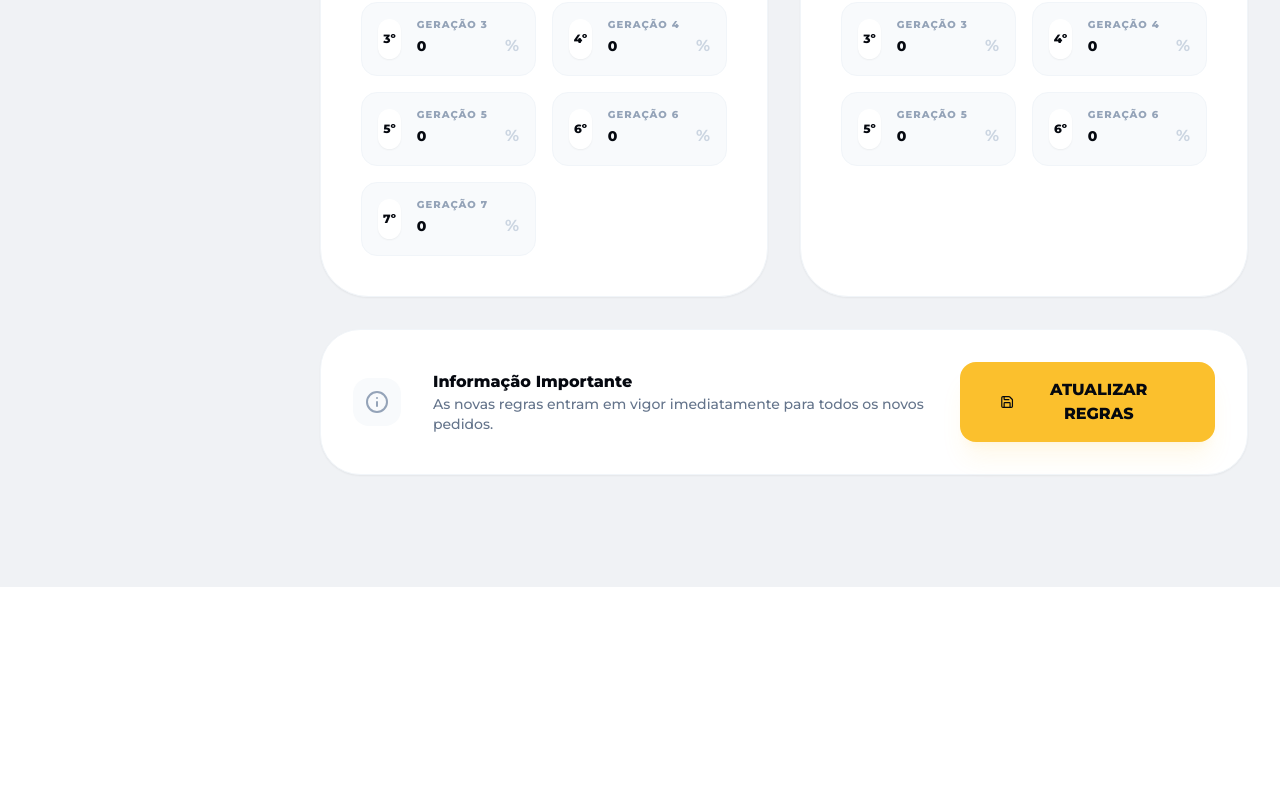
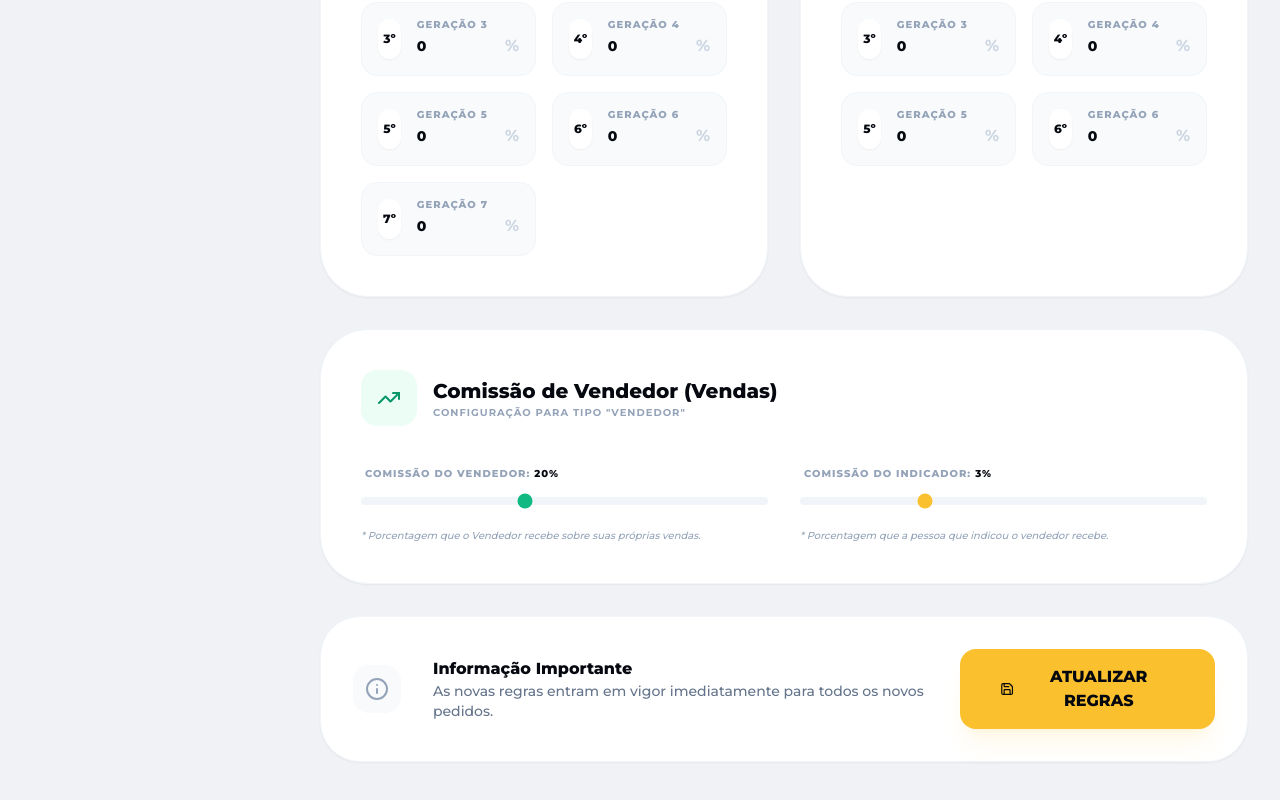
Before and after one commit to p4dmidia/classea, a React (Vite) app: page /admin/commissions in a window 1280 px wide. Shown: the part 713-1513 px from the top of the page. Before the commit the page ends 1300 px from the top, so only its background shows below. Built offline with nearby package versions, Linux system fonts and the light colour scheme; no server answers; the database is empty.

Commit message:
Versão v6 - supabase

```diff
--- a/components/AuthContext.tsx
+++ b/components/AuthContext.tsx
@@ -5,6 +5,7 @@ import { User, Session } from '@supabase/supabase-js';
 interface AuthContextType {
     user: User | null;
     session: Session | null;
+    profile: any | null;
     loading: boolean;
     signOut: () => Promise<void>;
     resetPassword: (email: string) => Promise<{ error: any }>;
@@ -16,21 +17,51 @@ const AuthContext = createContext<AuthContextType | undefined>(undefined);
 export const AuthProvider: React.FC<{ children: React.ReactNode }> = ({ children }) => {
     const [user, setUser] = useState<User | null>(null);
     const [session, setSession] = useState<Session | null>(null);
+    const [profile, setProfile] = useState<any | null>(null);
     const [loading, setLoading] = useState(true);
+
+    const fetchProfile = async (userId: string) => {
+        try {
+            const { data, error } = await supabase
+                .from('user_profiles')
+                .select('*')
+                .eq('id', userId)
+                .single();
+
+            if (error) {
+                console.error('Error fetching profile:', error);
+                return;
+            }
+            setProfile(data);
+        } catch (err) {
+            console.error('Unexpected error fetching profile:', err);
+        }
+    };
 
     useEffect(() => {
         // Check active sessions and sets the user
         supabase.auth.getSession().then(({ data: { session } }) => {
             setSession(session);
-            setUser(session?.user ?? null);
-            setLoading(false);
+            const currentUser = session?.user ?? null;
+            setUser(currentUser);
+            if (currentUser) {
+                fetchProfile(currentUser.id);
+            } else {
+                setLoading(false);
+            }
         });
 
         // Listen for changes on auth state (logged in, signed out, etc.)
         const { data: { subscription } } = supabase.auth.onAuthStateChange((_event, session) => {
             setSession(session);
-            setUser(session?.user ?? null);
-            setLoading(false);
+            const currentUser = session?.user ?? null;
+            setUser(currentUser);
+            if (currentUser) {
+                fetchProfile(currentUser.id).finally(() => setLoading(false));
+            } else {
+                setProfile(null);
+                setLoading(false);
+            }
         });
 
         return () => subscription.unsubscribe();
@@ -57,6 +88,7 @@ export const AuthProvider: React.FC<{ children: React.ReactNode }> = ({ children
     const value = {
         user,
         session,
+        profile,
         loading,
         signOut,
         resetPassword,
--- a/pages/AdminCommissions.tsx
+++ b/pages/AdminCommissions.tsx
@@ -42,6 +42,10 @@ const AdminCommissions: React.FC = () => {
         { level: 7, value: 0 },
     ]);
 
+    // Vendas State (Vendedor)
+    const [salesSellerValue, setSalesSellerValue] = useState(20);
+    const [salesReferrerValue, setSalesReferrerValue] = useState(3);
+
     // Colchões State
     const [mattressType, setMattressType] = useState<'percent' | 'money'>('percent');
     const [mattressGens, setMattressGens] = useState(6);
@@ -73,6 +77,7 @@ const AdminCommissions: React.FC = () => {
             if (data && data.length > 0) {
                 const geral = data.find(c => c.key === 'geral');
                 const mattress = data.find(c => c.key === 'mattress');
+                const sales = data.find(c => c.key === 'sales');
 
                 if (geral) {
                     setGeralType(geral.type);
@@ -84,6 +89,13 @@ const AdminCommissions: React.FC = () => {
                     setMattressType(mattress.type);
                     setMattressGens(mattress.active_generations);
                     setMattressLevels(mattress.levels);
+                }
+
+                if (sales) {
+                    const seller = sales.levels.find((l: any) => l.level === 0);
+                    const referrer = sales.levels.find((l: any) => l.level === 1);
+                    if (seller) setSalesSellerValue(seller.value);
+                    if (referrer) setSalesReferrerValue(referrer.value);
                 }
             }
         } catch (error) {
@@ -110,6 +122,16 @@ const AdminCommissions: React.FC = () => {
                     type: mattressType,
                     active_generations: mattressGens,
                     levels: mattressLevels,
+                    updated_at: new Date().toISOString()
+                },
+                {
+                    key: 'sales',
+                    type: 'percent',
+                    active_generations: 1,
+                    levels: [
+                        { level: 0, value: salesSellerValue }, // 0 = Vendedor
+                        { level: 1, value: salesReferrerValue } // 1 = Indicador
+                    ],
                     updated_at: new Date().toISOString()
                 }
             ];
@@ -330,6 +352,48 @@ const AdminCommissions: React.FC = () => {
                     </div>
                 </div>
 
+                <div className="bg-white rounded-[2rem] md:rounded-[3rem] border border-slate-100 shadow-sm p-6 md:p-10">
+                    <div className="flex flex-col sm:flex-row items-start sm:items-center justify-between gap-6 mb-10">
+                        <div className="flex items-center gap-4">
+                            <div className="p-3 md:p-4 bg-emerald-50 rounded-xl md:rounded-2xl text-emerald-600">
+                                <TrendingUp className="w-5 h-5 md:w-6 md:h-6" />
+                            </div>
+                            <div>
+                                <h3 className="text-lg md:text-xl font-black text-[#05080F]">Comissão de Vendedor (Vendas)</h3>
+                                <p className="text-[10px] font-bold text-slate-400 uppercase tracking-widest">Configuração para tipo "Vendedor"</p>
+                            </div>
+                        </div>
+                    </div>
+
+                    <div className="grid grid-cols-1 sm:grid-cols-2 gap-8">
+                        <div className="space-y-4">
+                            <div className="flex justify-between items-center px-1">
+                                <label className="text-[10px] font-black uppercase text-slate-400 tracking-widest">Comissão do Vendedor: <span className="text-[#05080F]">{salesSellerValue}%</span></label>
+                            </div>
+                            <input
+                                type="range" min="0" max="50"
+                                value={salesSellerValue}
+                                onChange={(e) => setSalesSellerValue(parseInt(e.target.value))}
+                                className="w-full h-2 bg-slate-100 rounded-lg appearance-none cursor-pointer accent-emerald-500"
+                            />
+                            <p className="text-[10px] text-slate-400 font-medium italic">* Porcentagem que o Vendedor recebe sobre suas próprias vendas.</p>
+                        </div>
+
+                        <div className="space-y-4">
+                            <div className="flex justify-between items-center px-1">
+                                <label className="text-[10px] font-black uppercase text-slate-400 tracking-widest">Comissão do Indicador: <span className="text-[#05080F]">{salesReferrerValue}%</span></label>
+                            </div>
+                            <input
+                                type="range" min="0" max="10"
+                                value={salesReferrerValue}
+                                onChange={(e) => setSalesReferrerValue(parseInt(e.target.value))}
+                                className="w-full h-2 bg-slate-100 rounded-lg appearance-none cursor-pointer accent-[#FBC02D]"
+                            />
+                            <p className="text-[10px] text-slate-400 font-medium italic">* Porcentagem que a pessoa que indicou o vendedor recebe.</p>
+                        </div>
+                    </div>
+                </div>
+
                 {/* Footer Notes */}
                 <div className="bg-white border border-slate-100 p-6 md:p-8 rounded-[2rem] md:rounded-[2.5rem] flex flex-col md:flex-row items-center gap-6 md:gap-8 shadow-sm">
                     <div className="w-12 h-12 rounded-2xl bg-slate-50 flex items-center justify-center flex-shrink-0">
--- a/pages/AffiliateReferrals.tsx
+++ b/pages/AffiliateReferrals.tsx
@@ -33,13 +33,21 @@ interface Referral {
 }
 
 const AffiliateReferrals: React.FC = () => {
-    const { user } = useAuth();
+    const { user, profile } = useAuth();
     const [loading, setLoading] = useState(true);
     const [referrals, setReferrals] = useState<Referral[]>([]);
     const [searchTerm, setSearchTerm] = useState('');
     const [statusFilter, setStatusFilter] = useState('Todos');
     const [affiliateId, setAffiliateId] = useState<string | null>(null);
     const [viewMode, setViewMode] = useState<'list' | 'network'>('list');
+
+    const isSalesType = profile?.registration_type === 'sales';
+
+    useEffect(() => {
+        if (isSalesType && viewMode === 'network') {
+            setViewMode('list');
+        }
+    }, [profile, viewMode]);
 
     // Estados para estatísticas
     const [stats, setStats] = useState([
@@ -175,6 +183,7 @@ const AffiliateReferrals: React.FC = () => {
                             <List className="w-4 h-4" />
                             Lista
                         </button>
+                        {!isSalesType && (
                             <button
                                 onClick={() => setViewMode('network')}
                                 className={`flex items-center gap-2 px-4 py-2 rounded-xl text-sm font-bold transition-all ${viewMode === 'network' ? 'bg-[#0B1221] text-white' : 'text-slate-400 hover:text-[#0B1221]'}`}
@@ -182,6 +191,7 @@ const AffiliateReferrals: React.FC = () => {
                                 <Network className="w-4 h-4" />
                                 Rede
                             </button>
+                        )}
                     </div>
                     <button
                         onClick={fetchReferrals}
```
Lines whose indentation alone changed are shown as unchanged.
